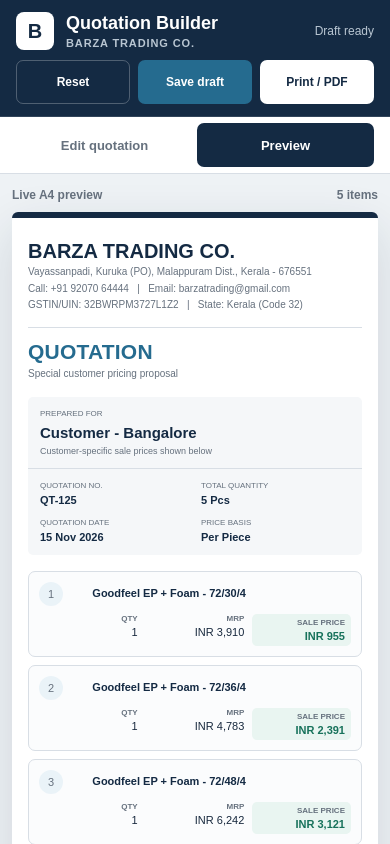
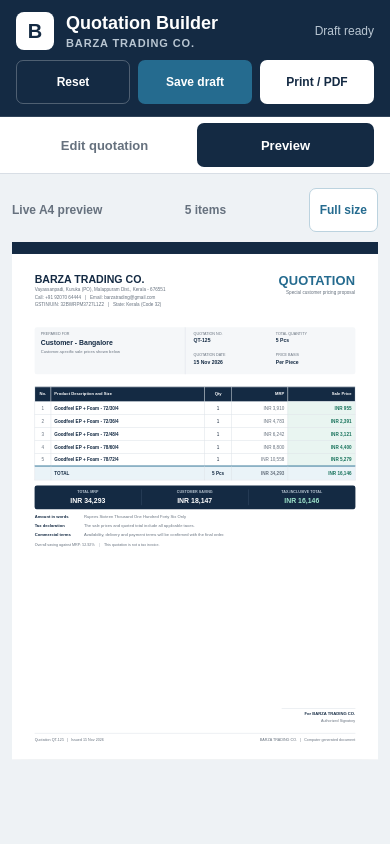
Before and after one commit to MIR4ZZZ/barza-quotation-builder, a plain HTML site: page index.html in a window 390 px wide. Both pictures are taken after a click on the button "Preview". Shown: the top 844 px of the page. Drawn offline with Linux system fonts and the light colour scheme.

Commit message:
Match mobile preview to A4 output

```diff
--- a/app.js
+++ b/app.js
@@ -24,6 +24,7 @@ const defaultState = {
 
 let state = loadState();
 let saveTimer;
+let previewFullSize = false;
 
 const elements = {
   quoteNumber: document.querySelector("#quoteNumber"),
@@ -36,6 +37,10 @@ const elements = {
   previewItems: document.querySelector("#previewItems"),
   saveStatus: document.querySelector("#saveStatus"),
   mobileViewButtons: document.querySelectorAll(".mobile-view-switch [data-mobile-view]"),
+  previewShell: document.querySelector("#quotationPreview"),
+  previewStage: document.querySelector("#previewStage"),
+  quotationPaper: document.querySelector("#quotationPaper"),
+  previewZoomButton: document.querySelector("#previewZoomButton"),
 };
 
 function cloneDefaultState() {
@@ -206,6 +211,7 @@ function renderPreview() {
   setText("#editorSavings", formatInr(savings, true));
 
   document.querySelector("#taxDeclarationRow").hidden = !state.taxInclusive;
+  requestAnimationFrame(fitPreview);
 }
 
 function renderAll() {
@@ -241,11 +247,43 @@ function setMobileView(view) {
     button.setAttribute("aria-pressed", String(button.dataset.mobileView === view));
   });
   window.scrollTo({ top: 0 });
+  requestAnimationFrame(fitPreview);
+}
+
+function fitPreview() {
+  const isMobile = window.matchMedia("(max-width: 720px)").matches;
+  if (!isMobile) {
+    elements.previewStage.style.removeProperty("width");
+    elements.previewStage.style.removeProperty("height");
+    elements.quotationPaper.style.removeProperty("transform");
+    elements.previewShell.classList.remove("is-full-size");
+    return;
+  }
+
+  if (getComputedStyle(elements.previewShell).display === "none") return;
+  const shellStyle = getComputedStyle(elements.previewShell);
+  const availableWidth = elements.previewShell.clientWidth - parseFloat(shellStyle.paddingLeft) - parseFloat(shellStyle.paddingRight);
+  const paperWidth = elements.quotationPaper.offsetWidth;
+  const scale = previewFullSize ? 1 : Math.min(1, availableWidth / paperWidth);
+
+  elements.quotationPaper.style.transform = `scale(${scale})`;
+  elements.previewStage.style.width = `${paperWidth * scale}px`;
+  elements.previewStage.style.height = `${elements.quotationPaper.offsetHeight * scale}px`;
+  elements.previewShell.classList.toggle("is-full-size", previewFullSize);
+  elements.previewZoomButton.textContent = previewFullSize ? "Fit screen" : "Full size";
+  elements.previewZoomButton.setAttribute("aria-pressed", String(previewFullSize));
 }
 
 elements.mobileViewButtons.forEach((button) => {
   button.addEventListener("click", () => setMobileView(button.dataset.mobileView));
 });
+
+elements.previewZoomButton.addEventListener("click", () => {
+  previewFullSize = !previewFullSize;
+  fitPreview();
+});
+
+window.addEventListener("resize", fitPreview);
 
 document.querySelector("#addItemButton").addEventListener("click", () => {
   state.items.push({ id: makeId(), name: "New item", qty: 1, mrp: 0, price: 0 });
--- a/index.html
+++ b/index.html
@@ -101,12 +101,14 @@
         <div class="preview-toolbar no-print">
           <span>Live A4 preview</span>
           <span id="itemCountLabel">5 items</span>
+          <button class="preview-zoom-button" id="previewZoomButton" type="button" aria-pressed="false">Full size</button>
         </div>
 
-        <article class="quotation-paper" id="quotationPaper">
-          <div class="paper-accent"></div>
+        <div class="preview-stage" id="previewStage">
+          <article class="quotation-paper" id="quotationPaper">
+            <div class="paper-accent"></div>
 
-          <div class="quotation-content">
+            <div class="quotation-content">
             <header class="quotation-header">
               <div class="seller-block">
                 <h2>BARZA TRADING CO.</h2>
@@ -188,8 +190,9 @@
               <span><span id="footerNumber">Quotation QT-125</span> &nbsp; | &nbsp; <span id="footerDate">Issued 14 Nov 2026</span></span>
               <span>BARZA TRADING CO. &nbsp; | &nbsp; Computer generated document</span>
             </footer>
-          </div>
-        </article>
+            </div>
+          </article>
+        </div>
       </section>
     </main>
 
--- a/styles.css
+++ b/styles.css
@@ -22,7 +22,7 @@
 
 body {
   margin: 0;
-  min-width: 320px;
+  min-width: 0;
   background: #eef2f5;
 }
 
@@ -362,6 +362,16 @@ button {
   color: var(--gray-500);
   font-size: 12px;
   font-weight: 700;
+}
+
+.preview-zoom-button {
+  display: none;
+}
+
+.preview-stage {
+  width: 210mm;
+  min-height: 297mm;
+  margin: 0 auto;
 }
 
 .quotation-paper {
@@ -864,208 +874,47 @@ button {
   }
 
   .preview-shell {
+    overflow-x: hidden;
+    overscroll-behavior-inline: contain;
     padding: 14px calc(12px + env(safe-area-inset-right)) calc(28px + env(safe-area-inset-bottom)) calc(12px + env(safe-area-inset-left));
   }
 
   .preview-toolbar {
+    align-items: center;
+    gap: 8px;
     width: 100%;
   }
 
-  .quotation-paper {
-    width: 100%;
-    min-height: 0;
-    overflow: visible;
-    border-radius: 9px;
+  .preview-zoom-button {
+    display: block;
+    min-height: 44px;
+    padding: 0 10px;
+    color: var(--blue);
+    background: white;
+    border: 1px solid #bcd3df;
+    border-radius: 7px;
+    font-size: 12px;
+    font-weight: 700;
+    touch-action: manipulation;
   }
 
-  .paper-accent {
-    height: 6px;
-    border-radius: 9px 9px 0 0;
+  .preview-stage {
+    min-height: 0;
+    overflow: hidden;
   }
 
-  .quotation-content {
-    min-height: 0;
-    padding: 22px 16px 18px;
+  .quotation-paper {
+    margin: 0;
+    transform-origin: top left;
   }
 
-  .quotation-header {
-    display: block;
-    min-height: 0;
-    margin-bottom: 18px;
+  .preview-shell.is-full-size .preview-stage {
+    margin-right: 0;
+    margin-left: 0;
   }
 
-  .seller-block h2 {
-    font-size: 20px;
-  }
-
-  .seller-block p {
-    font-size: 10px;
-    line-height: 1.45;
-  }
-
-  .quotation-title {
-    margin-top: 14px;
-    padding-top: 12px;
-    border-top: 1px solid var(--gray-200);
-    text-align: left;
-  }
-
-  .quotation-title h2 {
-    font-size: 21px;
-  }
-
-  .quote-meta {
-    grid-template-columns: 1fr;
-    min-height: 0;
-    margin-bottom: 16px;
-  }
-
-  .customer-block {
-    padding: 12px;
-    border-right: 0;
-    border-bottom: 1px solid var(--gray-200);
-  }
-
-  .meta-block {
-    gap: 12px;
-    padding: 12px;
-  }
-
-  .quotation-table,
-  .quotation-table tbody,
-  .quotation-table tr,
-  .quotation-table td {
-    display: block;
-  }
-
-  .quotation-table colgroup,
-  .quotation-table thead,
-  .quotation-table tfoot {
-    display: none;
-  }
-
-  .quotation-table tbody {
-    display: grid;
-    gap: 8px;
-  }
-
-  .quotation-table tbody tr {
-    display: grid;
-    grid-template-columns: repeat(6, minmax(0, 1fr));
-    gap: 8px;
-    padding: 10px;
-    background: var(--gray-25);
-    border: 1px solid var(--gray-200);
-    border-radius: 7px;
-  }
-
-  .quotation-table tbody td {
-    height: auto;
-    padding: 0;
-    background: transparent;
-    border: 0;
-    font-size: 11px;
-    text-align: left;
-  }
-
-  .quotation-table tbody td:nth-child(1) {
-    grid-column: 1;
-    grid-row: 1;
-    display: grid;
-    width: 24px;
-    height: 24px;
-    place-items: center;
-    background: var(--blue-soft);
-    border-radius: 50%;
-  }
-
-  .quotation-table tbody td:nth-child(2) {
-    grid-column: 2 / 7;
-    grid-row: 1;
-    align-self: center;
-    line-height: 1.35;
-  }
-
-  .quotation-table tbody td:nth-child(3) { grid-column: 1 / 3; }
-  .quotation-table tbody td:nth-child(4) { grid-column: 3 / 5; }
-  .quotation-table tbody td:nth-child(5) { grid-column: 5 / 7; }
-
-  .quotation-table tbody td:nth-child(n + 3)::before {
-    display: block;
-    margin-bottom: 3px;
-    color: var(--gray-500);
-    font-size: 8px;
-    font-weight: 700;
-    text-transform: uppercase;
-  }
-
-  .quotation-table tbody td:nth-child(3)::before { content: "Qty"; }
-  .quotation-table tbody td:nth-child(4)::before { content: "MRP"; }
-  .quotation-table tbody td:nth-child(5)::before { content: "Sale price"; }
-
-  .quotation-table tbody td:nth-child(3),
-  .quotation-table tbody td:nth-child(4),
-  .quotation-table tbody td:nth-child(5) {
-    color: var(--ink);
-    text-align: right;
-  }
-
-  .quotation-table tbody td:nth-child(5) {
-    color: var(--green);
-    padding: 4px 6px;
-    background: var(--green-soft);
-    border-radius: 5px;
-    font-weight: 700;
-  }
-
-  .total-band {
-    min-height: 0;
-    margin-top: 12px;
-  }
-
-  .total-band div {
-    margin: 10px 0;
-    padding: 0 4px;
-  }
-
-  .total-band span {
-    font-size: 7px;
-    text-align: center;
-  }
-
-  .total-band strong {
-    margin-top: 5px;
-    font-size: 12px;
-  }
-
-  .quotation-notes {
-    margin-top: 14px;
-  }
-
-  .quotation-notes p {
-    grid-template-columns: 1fr;
-    gap: 3px;
-    margin-bottom: 11px;
-    font-size: 10px;
-  }
-
-  .quotation-notes .small-note {
-    flex-wrap: wrap;
-    margin-top: 14px;
-    font-size: 9px;
-  }
-
-  .signature-block {
-    width: 150px;
-    margin-top: 34px;
-  }
-
-  .quotation-footer {
-    align-items: flex-start;
-    flex-direction: column;
-    gap: 5px;
-    margin-top: 22px;
-    font-size: 9px;
+  .preview-shell.is-full-size {
+    overflow-x: auto;
   }
 }
 
@@ -1117,11 +966,19 @@ button {
     overflow: visible;
   }
 
+  .preview-stage {
+    width: 210mm !important;
+    height: auto !important;
+    min-height: 297mm;
+    margin: 0 !important;
+  }
+
   .quotation-paper {
     width: 210mm;
     min-height: 297mm;
     margin: 0;
     box-shadow: none;
+    transform: none !important;
   }
 
   .quotation-content {
```
